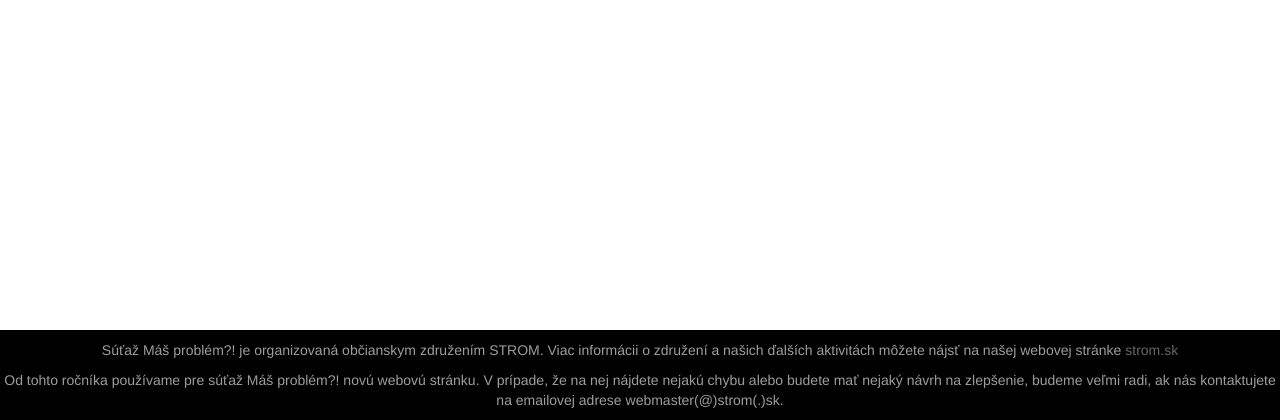
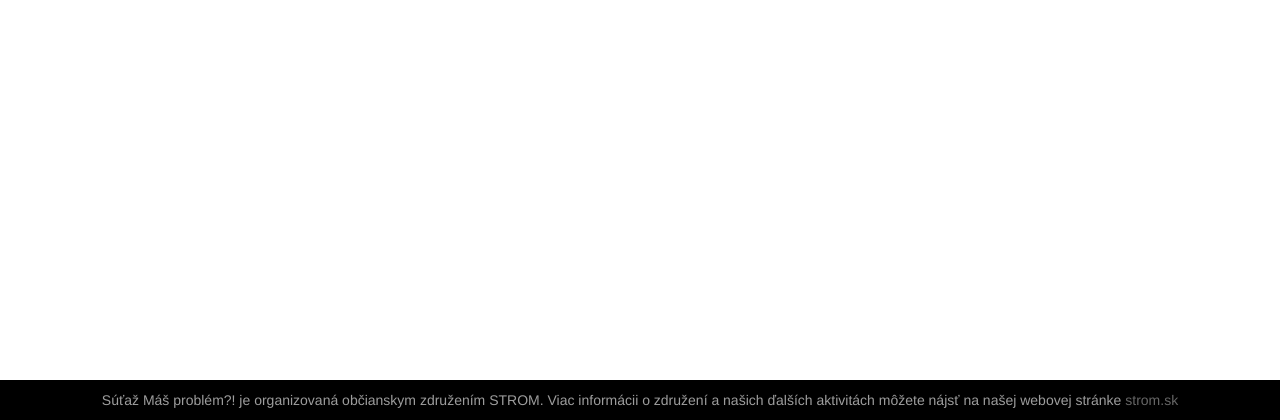
Before and after one commit to ZdruzenieSTROM/mas-problem, a Django app: page /archiv in a window 1280 px wide. Shown: the part 380-800 px from the top of the page. Run offline with Django 4.2, Linux system fonts and the light colour scheme; data comes from the database, SQL or seed files in the repository; parts of the project's set-up code (start-up, migrations or seed data) failed here and were passed over; some libraries are stand-ins or nearby versions.

Commit message:
removing outdated webpage footer

```diff
--- a/competition/templates/competition/base.html
+++ b/competition/templates/competition/base.html
@@ -88,7 +88,6 @@
     </div>
     <footer class="footer">
         <p class="mt-4">Súťaž Máš problém?! je organizovaná občianskym združením STROM. Viac informácii o združení a našich ďalších aktivitách môžete nájsť na našej webovej stránke <a href="https://strom.sk" target="_blank" class="secondary-link">strom.sk</a></p>
-        <p>Od tohto ročníka používame pre súťaž Máš problém?! novú webovú stránku. V prípade, že na nej nájdete nejakú chybu alebo budete mať nejaký návrh na zlepšenie, budeme veľmi radi, ak nás kontaktujete na emailovej adrese webmaster(@)strom(.)sk.</p>
     </footer>
 
 </body>
```
